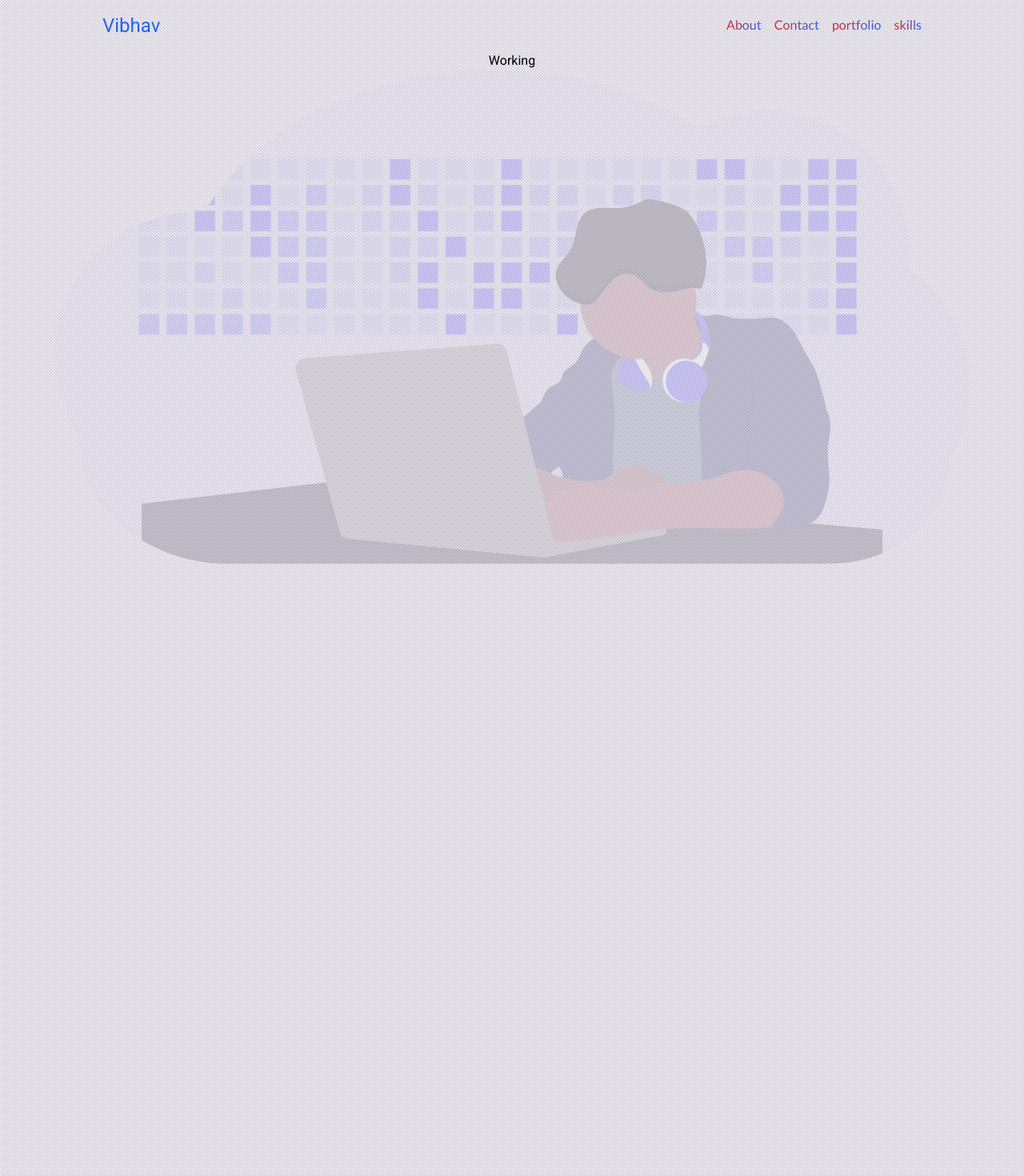
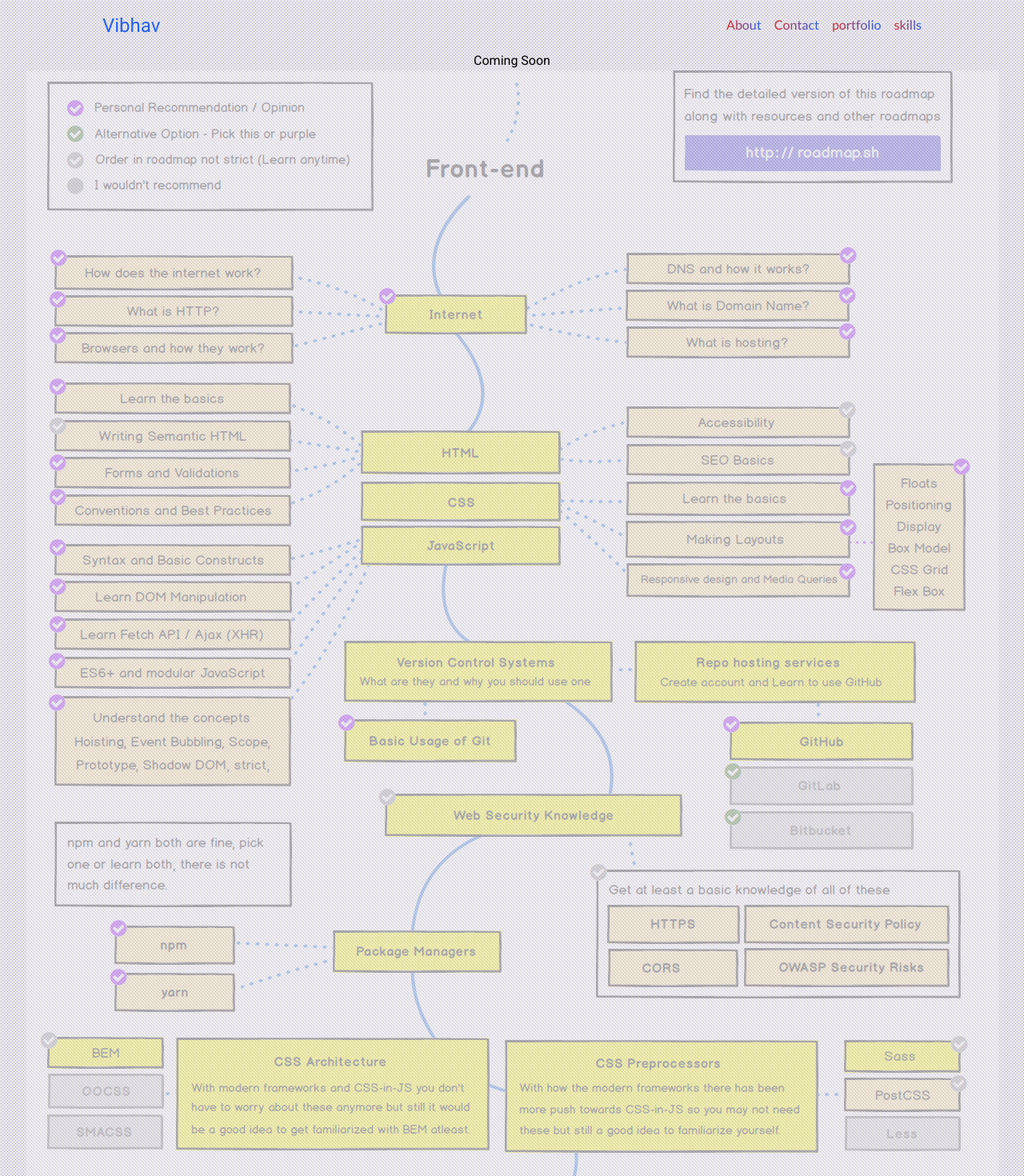
Before and after one commit to vibhav7/vibhav7.github.io, a Next.js app: page / in a window 1280 px wide. Shown: the top 1470 px of the page at 80% size. Built offline with nearby package versions, Linux system fonts and the light colour scheme; a web font is replaced by a local one.

Commit message:
added front end roadmap

```diff
--- a/components/LandingPage/index.js
+++ b/components/LandingPage/index.js
@@ -5,9 +5,9 @@ export default function LandingPage() {
   return (
     <div className="">
       <div className={`${styles["hero"]} w-full`}>
-        <div className="text-center">Working</div>
-        <img className="mx-auto opacity-25" src="/static/svg/undraw_developer_activity_bv83.svg" />
-        <div className="min-h-screen"></div>
+        <div className="text-center">Coming Soon</div>
+        <img className="mx-auto opacity-25" src="/static/png/frontend.png" />
+        {/* <div className="min-h-screen"></div> */}
       </div>
     </div>
   )
```
Also changed, not shown: public/static/png/frontend.png (added).
